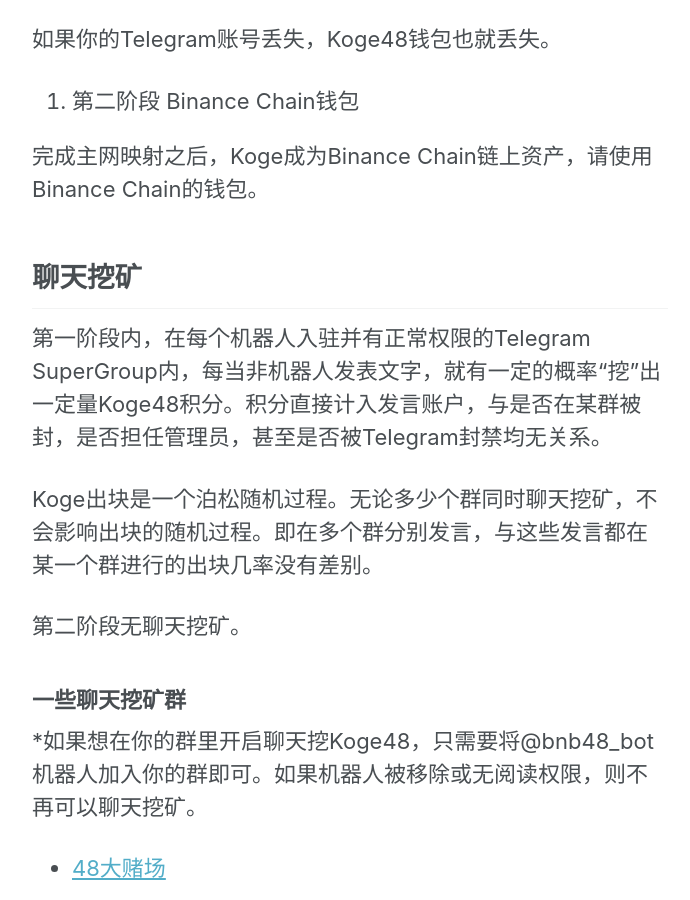
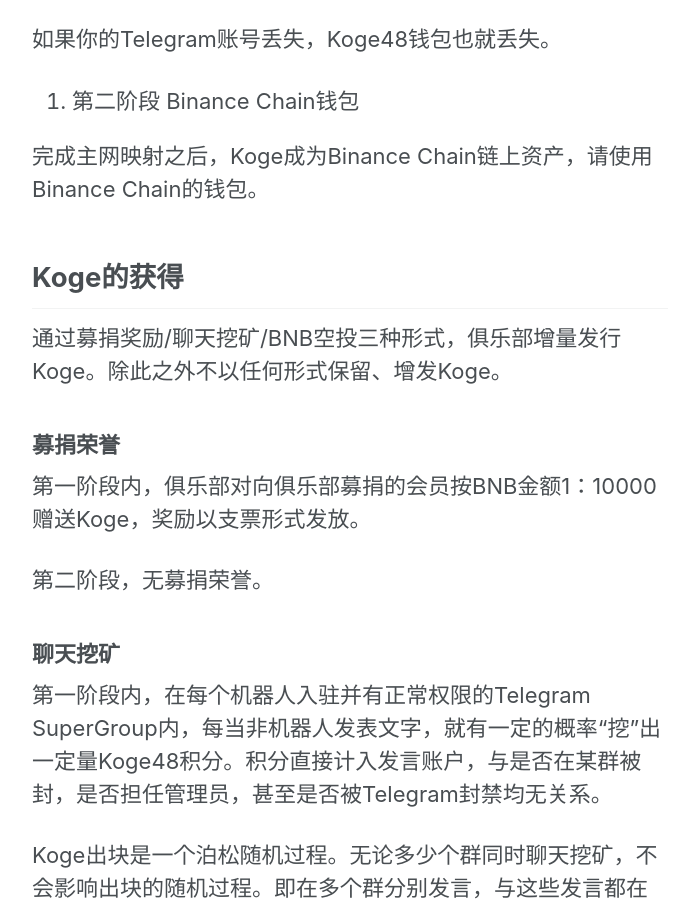
Before and after one commit to 48Club/BNB48Club.github.io, a Jekyll site: the page built from _pages/koge48.md, in a window 1280 px wide and 900 px high, scrolled down 1217 px. Shown: the whole window, without its empty margins (290-980 px from the left). Built offline with Jekyll 4.4.1, drawn with Linux system fonts in a browser that asks for light colours; nearby versions of some CDN libraries.

Commit message:
Update koge48.md

```diff
--- a/_pages/koge48.md
+++ b/_pages/koge48.md
@@ -31,20 +31,28 @@
 
 完成主网映射之后，Koge成为Binance Chain链上资产，请使用Binance Chain的钱包。
 
-## 聊天挖矿
+## Koge的获得
+通过募捐奖励/聊天挖矿/BNB空投三种形式，俱乐部增量发行Koge。除此之外不以任何形式保留、增发Koge。
+
+### 募捐荣誉
+第一阶段内，俱乐部对向俱乐部募捐的会员按BNB金额1：10000赠送Koge，奖励以支票形式发放。
+
+第二阶段，无募捐荣誉。
+
+### 聊天挖矿
 第一阶段内，在每个机器人入驻并有正常权限的Telegram SuperGroup内，每当非机器人发表文字，就有一定的概率“挖”出一定量Koge48积分。积分直接计入发言账户，与是否在某群被封，是否担任管理员，甚至是否被Telegram封禁均无关系。
 
 Koge出块是一个泊松随机过程。无论多少个群同时聊天挖矿，不会影响出块的随机过程。即在多个群分别发言，与这些发言都在某一个群进行的出块几率没有差别。
 
 第二阶段无聊天挖矿。
-### 一些聊天挖矿群
+#### 一些聊天挖矿群
 \*如果想在你的群里开启聊天挖Koge48，只需要将@bnb48_bot机器人加入你的群即可。如果机器人被移除或无阅读权限，则不再可以聊天挖矿。
 
 - [48大赌场](https://t.me/joinchat/GRaQmk6jNzrBP1XQcCkSKg)
 - [48移民群](https://t.me/joinchat/GRaQmlAedWNAdslCxOzKog)
 - [48翻墙群](https://t.me/joinchat/GRaQmkzYU3rHwXeNWTSV_w)
 
-## 持有BNB空投Koge48
+### 持有BNB空投Koge48
 BNB48俱乐部鼓励长期持有BNB，这也反映在Koge48积分的获取上。
 
 第一阶段内，持有1BNB，每天可以按比例获得Koge48积分，不设上限。
@@ -61,7 +69,7 @@
 
 第二阶段无空投。
 
-## 自然衰减
+## Koge的自然衰减
 第一阶段内，每个账户中持仓的Koge积分会定时衰减。暂行的衰减速度是平均每24小时减少10%。
 
 Koge支票兑现之前不会衰减。Koge支票仅可由俱乐部官方签发。
```
